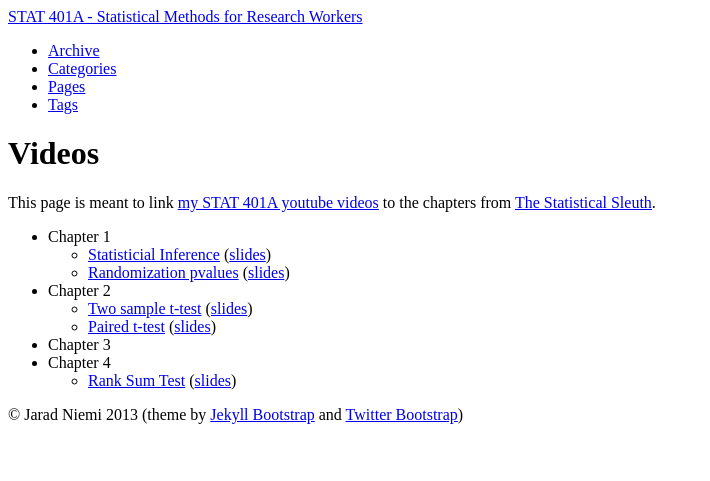
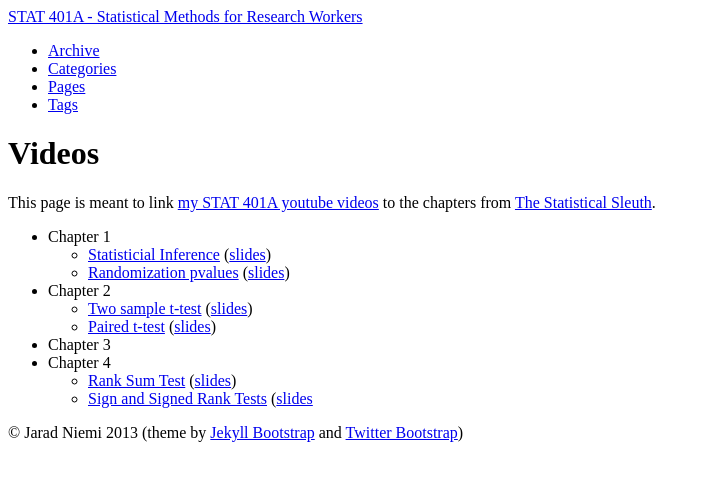
Before and after one commit to jarad/stat401A, a Jekyll site: the page built from videos.md, in a window 1280 px wide. Shown: the top 481 px of the page, without its empty margins (0-710 px from the left). Built offline with Jekyll 4.4.1, drawn with Linux system fonts in a browser that asks for light colours.

Commit message:
added signed rank test

```diff
--- a/videos.md
+++ b/videos.md
@@ -16,3 +16,4 @@ This page is meant to link [my STAT 401A youtube videos](http://www.youtube.com/
 - Chapter 3
 - Chapter 4
   - [Rank Sum Test](http://www.youtube.com/watch?v=la_M-OJvmI8&feature=youtube_gdata) ([slides]({{BASE_PATH}}/slides/M1-Lec3-RankSumTest.pdf))
+  - [Sign and Signed Rank Tests](http://www.youtube.com/watch?v=9MoeQlFFIqU&feature=youtube_gdata) ([slides]({{BASE_PATH}}/slides/M1-Lec4-SignedRankTest.pdf)
```
Also changed, not shown: 1 other file.
